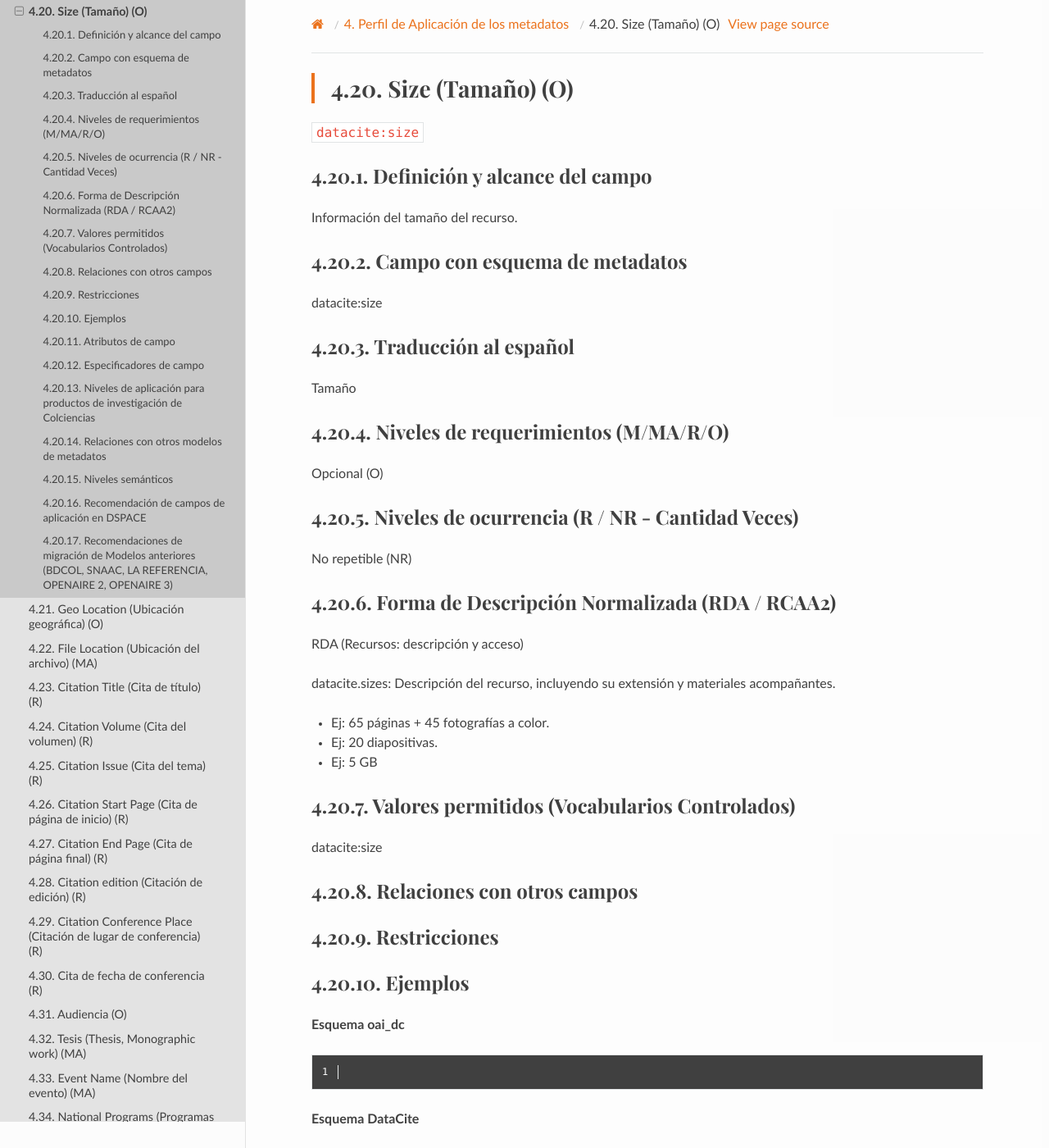
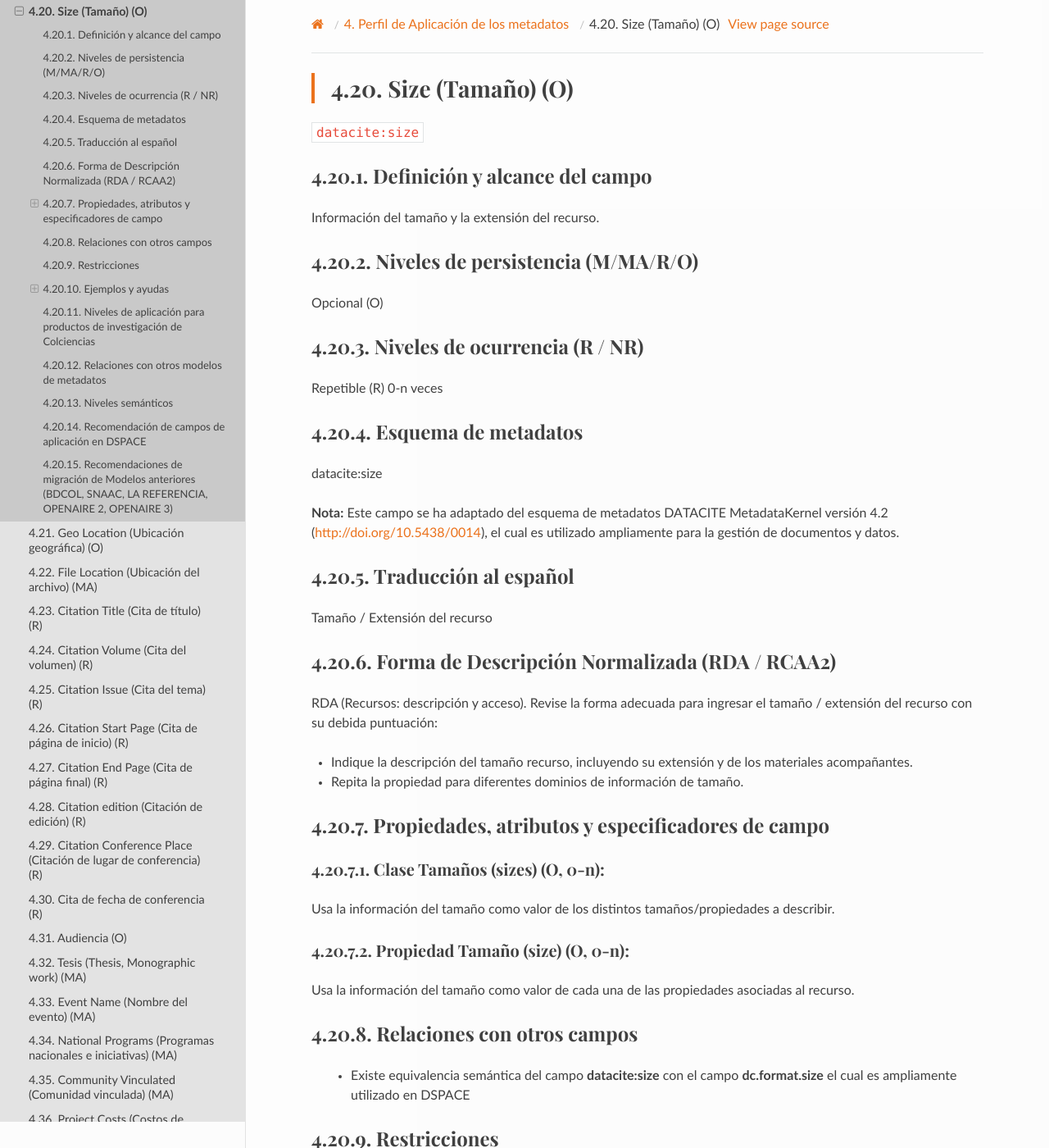
Before and after one commit to rcic/openaire4, a Sphinx documentation site: the page built from docs/field_size.rst, in a window 1280 px wide and 1400 px high. Shown: the whole window at 82% size. Built offline with Sphinx 7.4.7 and the Read the Docs theme 2.0.0, drawn with Linux system fonts in a browser that asks for light colours; some web fonts are replaced; a script that is not in the unit is left out; some of the changed text lies outside the part shown.

Commit message:
actualizacion

```diff
--- a/docs/field_size.rst
+++ b/docs/field_size.rst
@@ -7,80 +7,115 @@
 
 Definición y alcance del campo
 ------------------------------
-Información del tamaño del recurso.
+Información del tamaño y la extensión del recurso.
 
-Campo con esquema de metadatos
+Niveles de persistencia (M/MA/R/O)
+----------------------------------
+Opcional (O)
+
+Niveles de ocurrencia (R / NR)
 ------------------------------
+
+Repetible (R) 0-n veces
+
+Esquema de metadatos
+--------------------
 datacite:size
 
+**Nota:** Este campo se ha adaptado del esquema de metadatos DATACITE MetadataKernel versión 4.2 (http://doi.org/10.5438/0014), el cual es utilizado ampliamente para la gestión de documentos y datos.
+
 Traducción al español
----------------------
-Tamaño
-
-Niveles de requerimientos (M/MA/R/O)
-------------------------------------
-Opcional (O)
-
-Niveles de ocurrencia (R / NR -  Cantidad Veces)
-------------------------------------------------
-No repetible (NR)
+----------------------
+Tamaño / Extensión del recurso
 
 Forma de Descripción Normalizada (RDA / RCAA2)
 ----------------------------------------------
-RDA (Recursos: descripción y acceso)
+RDA (Recursos: descripción y acceso). Revise la forma adecuada para ingresar el tamaño / extensión del recurso con su debida puntuación:
 
-datacite.sizes: Descripción del recurso, incluyendo su extensión y materiales acompañantes.
+- Indique la descripción del tamaño recurso, incluyendo su extensión y de los materiales acompañantes.
+- Repita la propiedad para diferentes dominios de información de tamaño.
 
-- Ej: 65 páginas + 45 fotografías a color.
-- Ej: 20 diapositivas.
-- Ej: 5 GB
+Propiedades, atributos y especificadores de campo
+-------------------------------------------------
 
-Valores permitidos (Vocabularios Controlados)
----------------------------------------------
-datacite:size
+Clase Tamaños (sizes) (O, 0-n):
++++++++++++++++++++++++++++++++
+
+Usa la información del tamaño como valor de los distintos tamaños/propiedades a describir.
+
+Propiedad Tamaño (size) (O, 0-n):
++++++++++++++++++++++++++++++++++
+
+Usa la información del tamaño como valor de cada una de las propiedades asociadas al recurso.
 
 Relaciones con otros campos
 ---------------------------
 
+	- Existe equivalencia semántica del campo **datacite:size** con el campo **dc.format.size** el cual es ampliamente utilizado en DSPACE
+
 Restricciones
 -------------
+No aplica
 
-Ejemplos
---------
+Ejemplos y ayudas
+-----------------
+
+Ayudas
+++++++
+
+	- Ej:(Peso del Archivo): Coloque tamaño o extensión del recurso. Ej: 7 MB
+	- Ej:(Cantidad de páginas): 65 páginas + 45 fotografías a color
+	- Ej:(Tamaño del Objeto Físico):33 x 23 cm
+	- Ej:(Cantidad de elementos):: 20 diapositivas
+	- Ej:(Cantidad de Minutos): Duración 5’ 32’’
+
+Ejemplo en XML (Interoperabilidad OAI-PMH)
+++++++++++++++++++++++++++++++++++++++++++
 
 **Esquema oai_dc**
 
 .. code-block:: xml
    :linenos:
 
+   <dc:format>15 páginas</dc:format>
+   <dc:format>33 x 23 cm</dc:format>
+
 **Esquema DataCite**
 
 .. code-block:: xml
    :linenos:
 
-	<datacite.sizes>
+   <datacite.sizes>
           <datacite:size>15 páginas</datacite:size>
           <datacite:size>6 MB</datacite:size>
- 	</datacite.sizes>
-
+   </datacite.sizes>
 
 **Esquema xoai**
 
 .. code-block:: xml
    :linenos:
 
-**Esquema xoai**
+   <element name="format">
+     <element name="extent">
+         <element name="en_US">
+                <field name="value">15 páginas</field>
+         </element>
+     </element>
+     <element name="size">
+         <element name="en_US">
+                    <field name="value">33 x 23 cm</field>
+         </element>
+    </element>
+   </element>
+
+**Esquema dim**
 
 .. code-block:: xml
    :linenos:
 
+   <dim:field mdschema="dc" element="format" qualifier="extent" lang="en_US">15 páginas</dim:field>
+   <dim:field mdschema="dc" element="format" qualifier="size" lang="en_US">33 x 23 cm</dim:field>
 
-
-Atributos de campo
-------------------
-
-Especificadores de campo
-------------------------
 
 Niveles de aplicación para productos de investigación de Colciencias
 --------------------------------------------------------------------
@@ -89,17 +124,38 @@
 Relaciones con otros modelos de metadatos
 -----------------------------------------
 
-- dc.description
+El campo tamaño **(datacite:size)** es utilizado por los siguientes esquemas de metadatos y puede intercambiarse su uso de manera indistinta mientras se conserven sus distintos niveles de atributos y especificadores de campo:
+
+======================  ====================
+Esquema de Metadatos    Campo Relacionado
+======================  ====================
+dc                      * dc.format
+						* dc.format.extent
+						* dc.format.size
+dcterms                 dcterms:extent
+marcxml                 field: 300, 306
+======================  ====================
 
 Niveles semánticos
 ------------------
 
+No aplica
+
 Recomendación de campos de aplicación en DSPACE
 -----------------------------------------------
 
-Se recomienda crear los siguientes campos en Dspace:
+Se recomienda crear/modificar el componente de registro de metadatos (y sus correspondientes hojas de entrada de datos) de los sistemas DSPACE basados en los siguientes elementos:
 
-- datacite.sizes
++----------------------+-----------------------+---------------+-------------------------------------------------------------------------------------------+
+| Esquema de Metadatos | Campo Elemento DSPACE | Calificadores | Nota de alcance                                                                           |
++======================+=======================+===============+===========================================================================================+
+| dc                   | dc.format             | extent        | Extensión del recurso en páginas, tiempo, cantidad de elementos, entro otros.             |
++----------------------+-----------------------+---------------+-------------------------------------------------------------------------------------------+
+| dc                   | dc.format             | size          | Se utiliza para describir Tamaños de objetos físicos, pero en Bytes de Archivos Digitales |
++----------------------+-----------------------+---------------+-------------------------------------------------------------------------------------------+
+
 
 Recomendaciones de migración de Modelos anteriores (BDCOL, SNAAC, LA REFERENCIA, OPENAIRE 2, OPENAIRE 3)
 --------------------------------------------------------------------------------------------------------
+
+	- Se recomienda específicamente crear los nuevos atributos/especificadores de campo de tamaño según la codificación propuesta.
```
